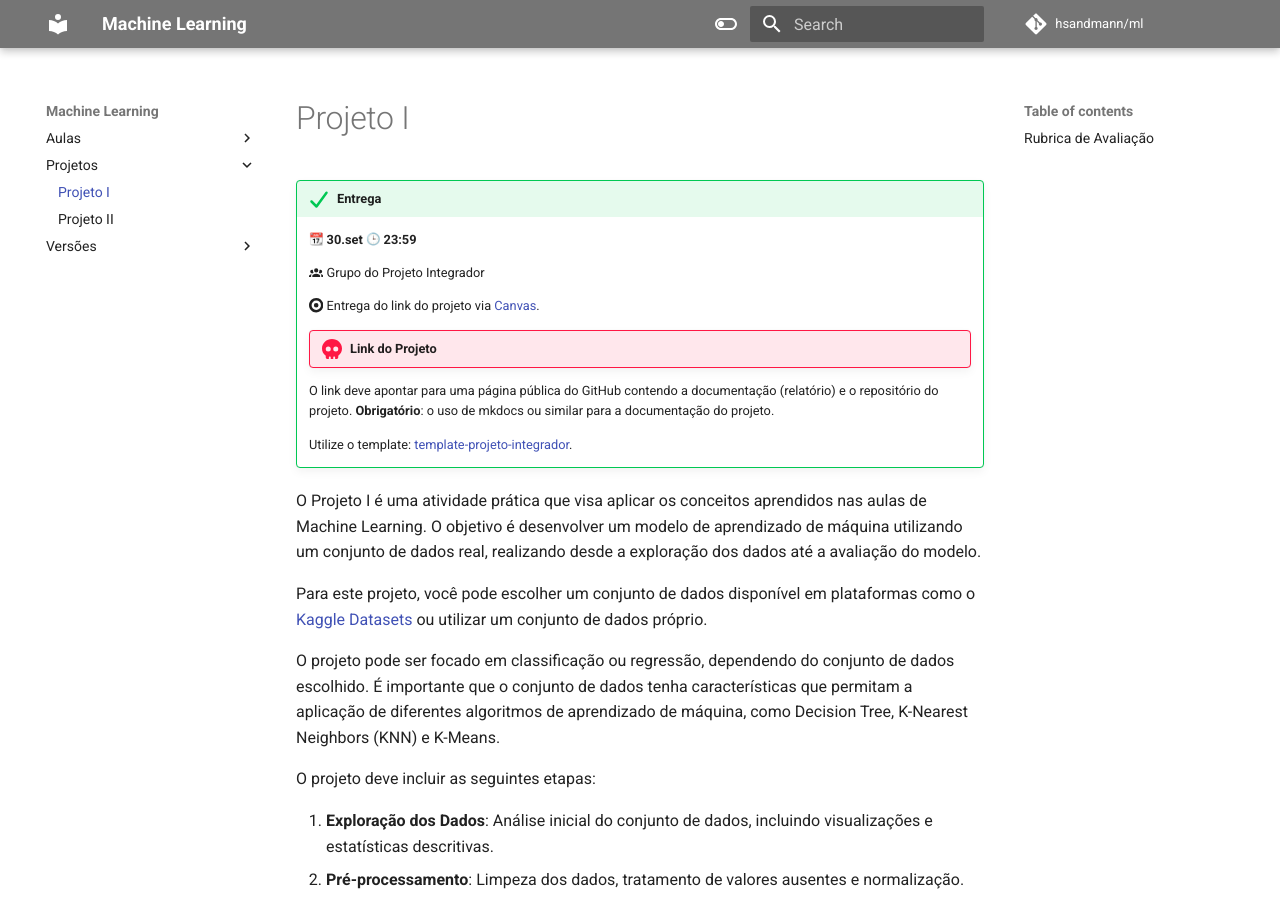
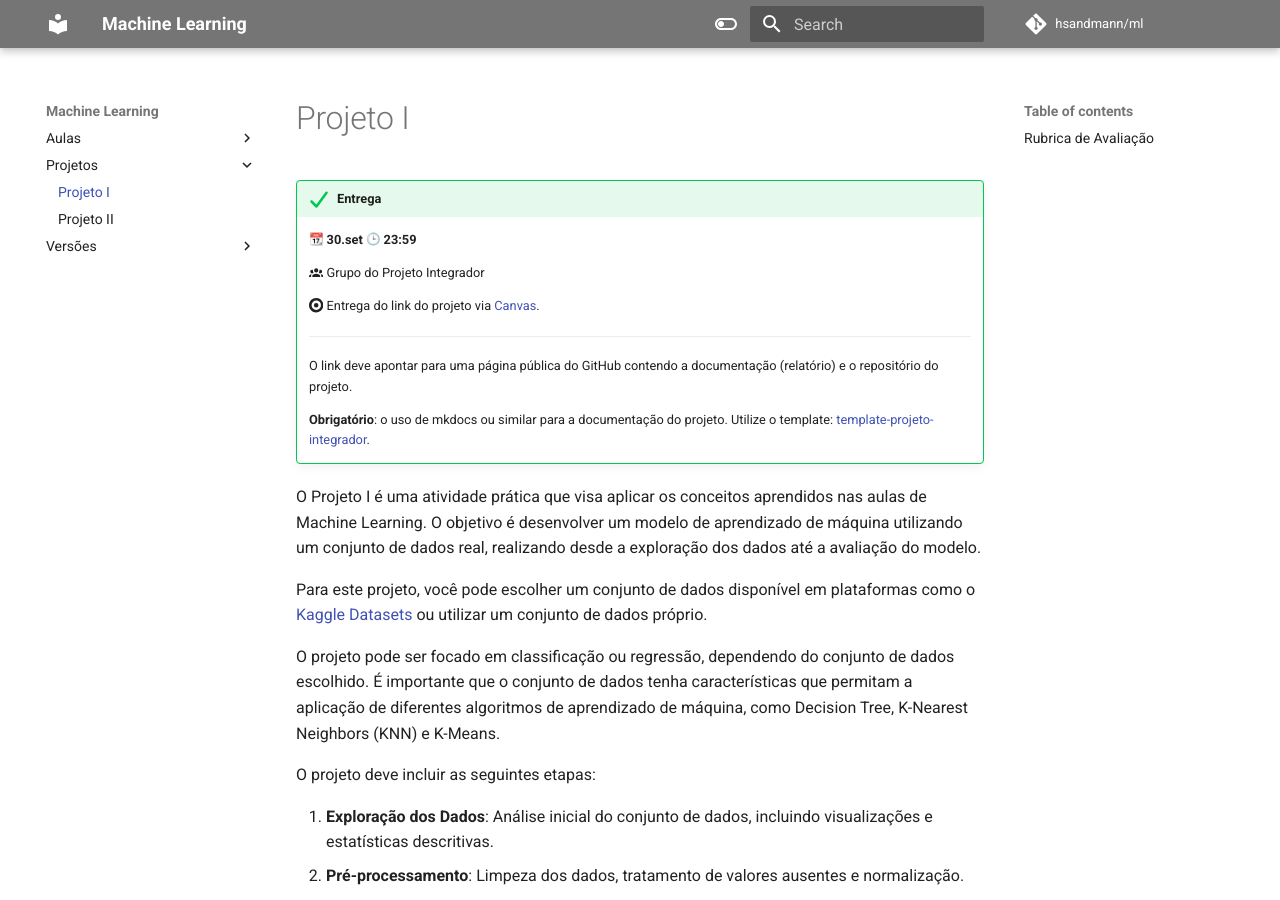
Before and after one commit to hsandmann/ml, an MkDocs documentation site: the page built from docs/versions/2025.2/projects/1/projeto_i.md, in a window 1280 px wide and 900 px high. Built offline with MkDocs 1.6.1 and Material for MkDocs 9.7.7, drawn with Linux system fonts in a browser that asks for light colours; emoji names are drawn with the system emoji font; comment, search, counter and statistics services are not loaded.

Commit message:
project II

```diff
--- a/docs/versions/2025.2/projects/1/projeto_i.md
+++ b/docs/versions/2025.2/projects/1/projeto_i.md
@@ -7,11 +7,11 @@
 
     :simple-target: Entrega do link do projeto via [Canvas](https://canvas.espm.br/){:target="_blank"}.
 
-    !!! danger "Link do Projeto"
+    ---
 
-    O link deve apontar para uma página pública do GitHub contendo a documentação (relatório) e o repositório do projeto. **Obrigatório**: o uso de mkdocs ou similar para a documentação do projeto.
+    O link deve apontar para uma página pública do GitHub contendo a documentação (relatório) e o repositório do projeto.
 
-    Utilize o template: [template-projeto-integrador](https://hsandmann.github.io/documentation.template/){:target="_blank"}.
+    **Obrigatório**: o uso de mkdocs ou similar para a documentação do projeto. Utilize o template: [template-projeto-integrador](https://hsandmann.github.io/documentation.template/){:target="_blank"}.
 
 O Projeto I é uma atividade prática que visa aplicar os conceitos aprendidos nas aulas de Machine Learning. O objetivo é desenvolver um modelo de aprendizado de máquina utilizando um conjunto de dados real, realizando desde a exploração dos dados até a avaliação do modelo.
 
```
Also changed, not shown: docs/versions/2025.2/2025.2.md (+0 -1 lines), docs/versions/2025.2/projects/2/projeto_ii.md (+13 -0 lines).
